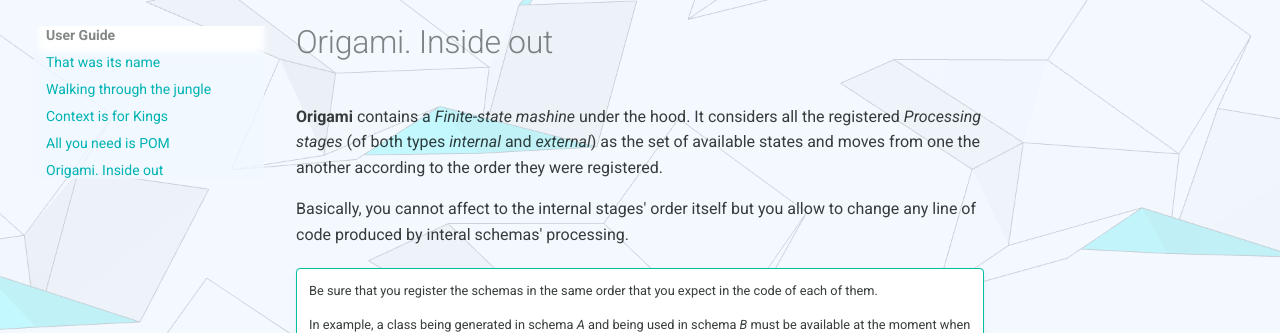
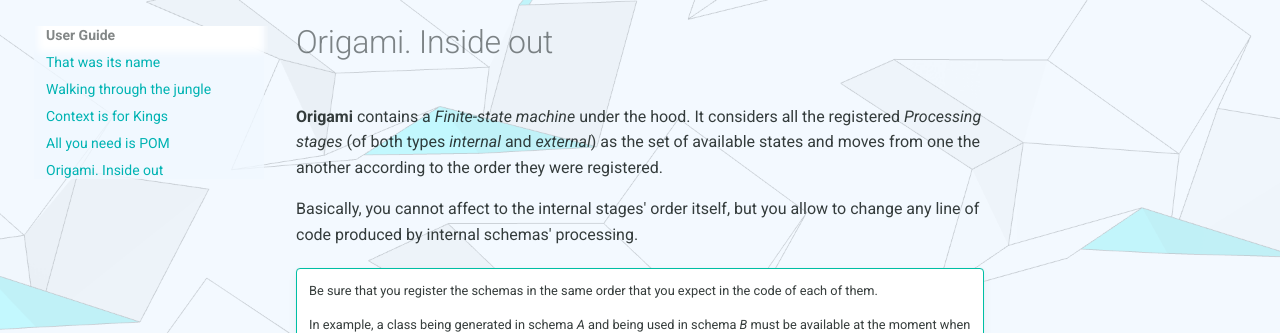
Before and after one commit to NickyKlaus/servicegenerator, an MkDocs documentation site: the page built from docs/inside-out.md, in a window 1280 px wide. Shown: the part 124-457 px from the top of the page. Built offline with MkDocs 1.6.1 and Material for MkDocs 9.7.7, drawn with Linux system fonts in a browser that asks for light colours; comment, search, counter and statistics services are not loaded.

Commit message:
origami-maven-plugin::plugin-dev::fix misprints in gh-pages

```diff
--- a/docs/inside-out.md
+++ b/docs/inside-out.md
@@ -1,8 +1,8 @@
 # Origami. Inside out
 
-**Origami** contains a *Finite-state mashine* under the hood. It considers all the registered *Processing stages* (of both types *internal* and *external*) as the set of available states and moves from one the another according to the order they were registered.
+**Origami** contains a *Finite-state machine* under the hood. It considers all the registered *Processing stages* (of both types *internal* and *external*) as the set of available states and moves from one the another according to the order they were registered.
 
-Basically, you cannot affect to the internal stages' order itself but you allow to change any line of code produced by interal schemas' processing.
+Basically, you cannot affect to the internal stages' order itself, but you allow to change any line of code produced by internal schemas' processing.
 
 !!! tip ""
 
```
Also changed, not shown: docs/all-you-need-is-pom.md (+2 -2 lines), docs/walking-through-the-jungle.md (+1 -1 lines).
